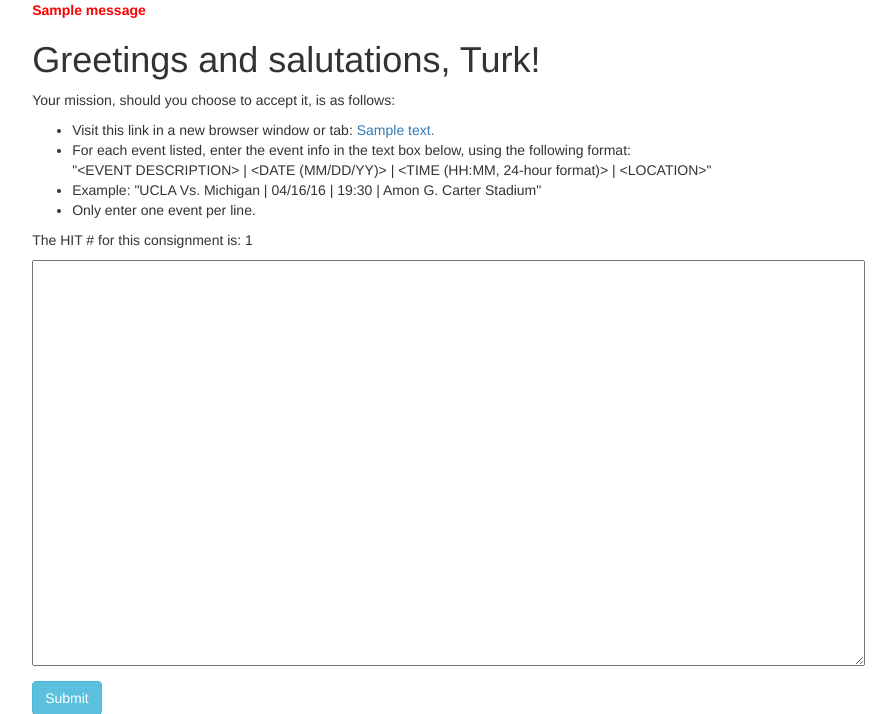
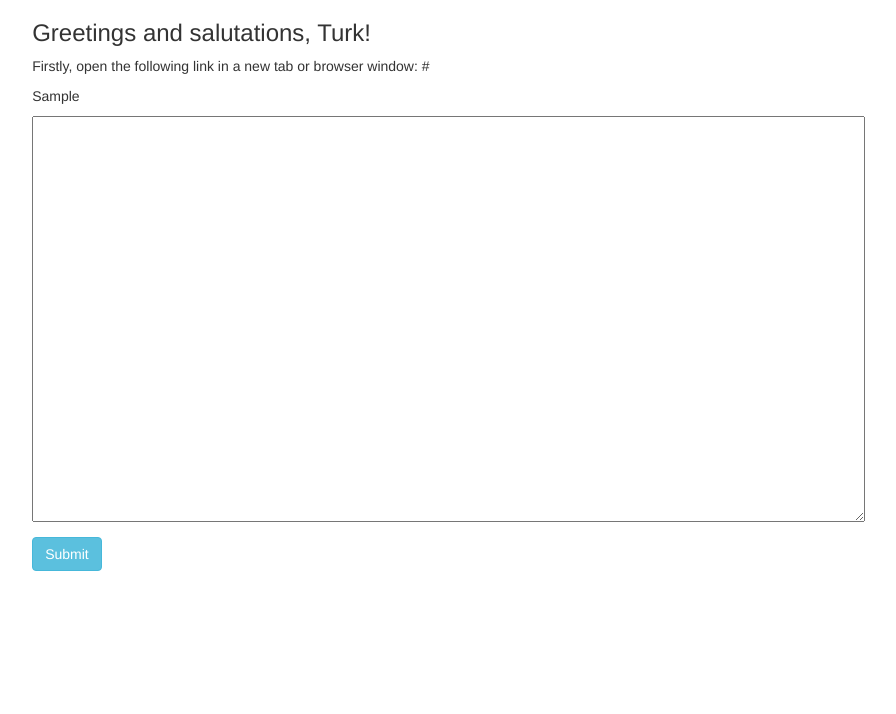
Before and after one commit to ArcGhost/MechaTurk, a Flask app: template app/templates/task.html in a window 1280 px wide. Shown: the top 714 px of the page, without its empty margins (77-973 px from the left). Run offline with Flask 2, Linux system fonts and the light colour scheme; tables that the repository leaves empty hold one stand-in row (values such as "Sample post"); the template is opened without the code that fills it: values that come from a table or form of the project are taken from there, most other values are stand-ins (such as "Sample title", 1, 10 or a date in 2020); one stand-in notice (Sample message) is shown; some libraries are stand-ins or nearby versions.

Commit message:
added ability for Tassl employee to give instructions

```diff
--- a/app/forms.py
+++ b/app/forms.py
@@ -9,7 +9,7 @@ class TurkForm(Form):
 class CreateHITForm(Form):
 	hit_title = StringField('hit_title', validators=[DataRequired()])
 	hit_url = StringField('hit_url', validators=[DataRequired()])
-	hit_description = TextAreaField('hit_description', validators=[DataRequired()])
+	hit_instructions = TextAreaField('hit_instructions', validators=[DataRequired()])
 	hit_keywords = TextAreaField('hit_keywords', validators=[DataRequired()])
 	hit_bounty = StringField('hit_bounty', validators=[DataRequired()])
 
--- a/app/models.py
+++ b/app/models.py
@@ -12,6 +12,7 @@ class Hit(db.Model):
     status = db.Column(db.String(128)) #open, reviewable, approved, or rejected
     turk_input = db.Column(db.Text()) #resultant work of the Turk
     bounty = db.Column(db.String(16))  #given by Tassl employee, reward for task
+    instructions = db.Column(db.Text()) #given by Tassl employee, directions to worker
 
     def __repr__(self):
         return 'ID: %r - %r, HIT #: %r, status: %r, link: %r \n data dump: \n\n %r' % (self.id, self.title, self.hit_id, self.status, self.url, self.turk_input)
--- a/app/templates/all_hits.html
+++ b/app/templates/all_hits.html
@@ -8,6 +8,7 @@
   	<th>Title</th>
   	<th>HIT ID</th>
     <th>Worker ID</th>
+    <th>Bounty</th>
     <th class="text-center">Status</th>
     <th>Details</th>
   </tr>
@@ -20,6 +21,7 @@
       {% else %}
         <td>N/A</td>
       {% endif %}
+      <td>${{ hit.bounty }}</td>
       <td {% if hit.status == 'reviewable' %}class="warning text-center"{% endif %} {% if hit.status == 'approved' %}class="success text-center"{% endif %} {% if hit.status == 'rejected' %}class="danger text-center"{% endif %}{% if hit.status == 'open' %}class="text-center"{% endif %} >{{hit.status.upper()}}</td>
       <td><a class="btn btn-default" href="/hits/{{hit.id}}">view</a></td>
     </tr>
--- a/app/templates/create_HIT.html
+++ b/app/templates/create_HIT.html
@@ -22,13 +22,13 @@
       </div>
 
       <div class="form-group">
-        <label for="description">Enter a description of the task. The Mechanical Turk search mechanism searches using this description, so use words that you think will help Workers find your HITs.</label>
-        {{ form.hit_description(rows=5,cols=100, class="form-control", placeholder="e.g. This is a data entry task. Event-information found at the provided URL needs to be copied in a particular format.") }}
+        <label for="instructions">Enter instructions for this task. This will be directed directly at the workers, so specificity is important.</label>
+        {{ form.hit_instructions(rows=5,cols=100, class="form-control", placeholder="e.g. This is a data entry task. For each event in the provided link, please enter all information that applies, and leave fields blank where information is inapplicable or not available.") }}
       </div>
 
       <div class="form-group">
         <label for="keywords">Enter a comma-delimited list of keywords for this task. This is a list of words that Workers will use to find your HITs.</label>
-        {{ form.hit_keywords(rows=1,cols=50, class="form-control", placeholder="e.g. alumni, Tassl, tassl, college football") }}
+        {{ form.hit_keywords(rows=1,cols=50, class="form-control", placeholder="e.g. alumni, Tassl, data collection, college football") }}
       </div>
 
       <input type="submit" class="btn btn-info" value="Submit">
--- a/app/templates/task.html
+++ b/app/templates/task.html
@@ -16,26 +16,9 @@
     <div class="row">
       <div class="col-md-1"></div>
       <div class="col-md-10">
-        {% with messages = get_flashed_messages() %}
-          {% if messages %}
-            <b>
-            {% for message in messages %}
-                <p><font color="red">{{ message }}</font></p>
-            {% endfor %}
-            </b>
-          {% endif %}
-        {% endwith %}
-        <h1>Greetings and salutations, Turk!</h1>
-        <p>Your mission, should you choose to accept it, is as follows:</p>
-
-        <ul>
-        	<li>Visit this link in a new browser window or tab: <a href="{{ provided_link }}">{{ provided_description }}</a></li>
-        	<li>For each event listed, enter the event info in the text box below, using the following format: </br>&quot;&lt;EVENT DESCRIPTION&gt; | &lt;DATE (MM/DD/YY)&gt; | &lt;TIME (HH:MM, 24-hour format)&gt; | &lt;LOCATION&gt;&quot;</li>
-        	<li>Example: "UCLA Vs. Michigan | 04/16/16 | 19:30 | Amon G. Carter Stadium"</li>
-        	<li>Only enter one event per line.</li>
-        </ul>
-
-        <p>The HIT # for this consignment is: {{ hit_id }}</p>
+        <h3>Greetings and salutations, Turk!</h3>
+        <p> Firstly, open the following link in a new tab or browser window: {{ hit.url }} </p>
+        <p> {{ hit.instructions }} </p>
         <form action="{{ external_submit_url }}" method="post" name="">
             {{ form.hidden_tag() }}
             <p>{{ form.turk_input(rows=20,cols=100) }}<br>
--- a/app/templates/view_hit.html
+++ b/app/templates/view_hit.html
@@ -5,13 +5,15 @@
   <h2><a href="{{ hit.url }}">{{ hit.title }}</a></h2>
   <h4>Assignment #: {{hit.hit_id}}</h4>
   <h4>Worker ID: {% if hit.worker_id %}{{hit.worker_id}}{% else %}N/A{% endif %}</h4>
+  <h4>Bounty: ${{ hit.bounty }}</h4>
   <h4
     {% if hit.status == 'reviewable' %}class="text-warning"{% endif %}
     {% if hit.status == 'approved' %}class="text-success"{% endif %}
     {% if hit.status == 'rejected' %}class="text-danger"{% endif %}
     {% if hit.status == 'open' %}class="text-primary"{% endif %}>
     Status: {{ hit.status.upper() }}
-  </h4>
+  </h4></br>
+  <p><b>INSTRUCTIONS GIVEN:</b> "{{ hit.instructions }}"</p>
   </br></br>
 
   {% if hit.turk_input %}
--- a/app/views.py
+++ b/app/views.py
@@ -94,11 +94,12 @@ def createHIT():
 		h.url = form.hit_url.data
 		h.status = "open"
 		h.bounty = form.hit_bounty.data
+		h.instructions = form.hit_instructions.data
 		db.session.add(h)
 		db.session.commit()
 		#then need to return a URL, title, keywords, bounty, used to create the HIT in Amazon
-		#create_task(id, title, description, keywords)
-		AWS_id = create_task(h.id, h.title, form.hit_description.data, form.hit_keywords.data.split(','), h.bounty)
+		#create_task(id, title, description, keywords, bounty)
+		AWS_id = create_task(h.id, h.title, h.instructions, form.hit_keywords.data.split(','), h.bounty)
 		#then need to update our DB with the task-ID as assigned by Amazon
 		h.hit_id = AWS_id
 		db.session.commit()
```
Also changed, not shown: migrations/versions/4bf2f51aca59_.py (added, +26 -0 lines).
